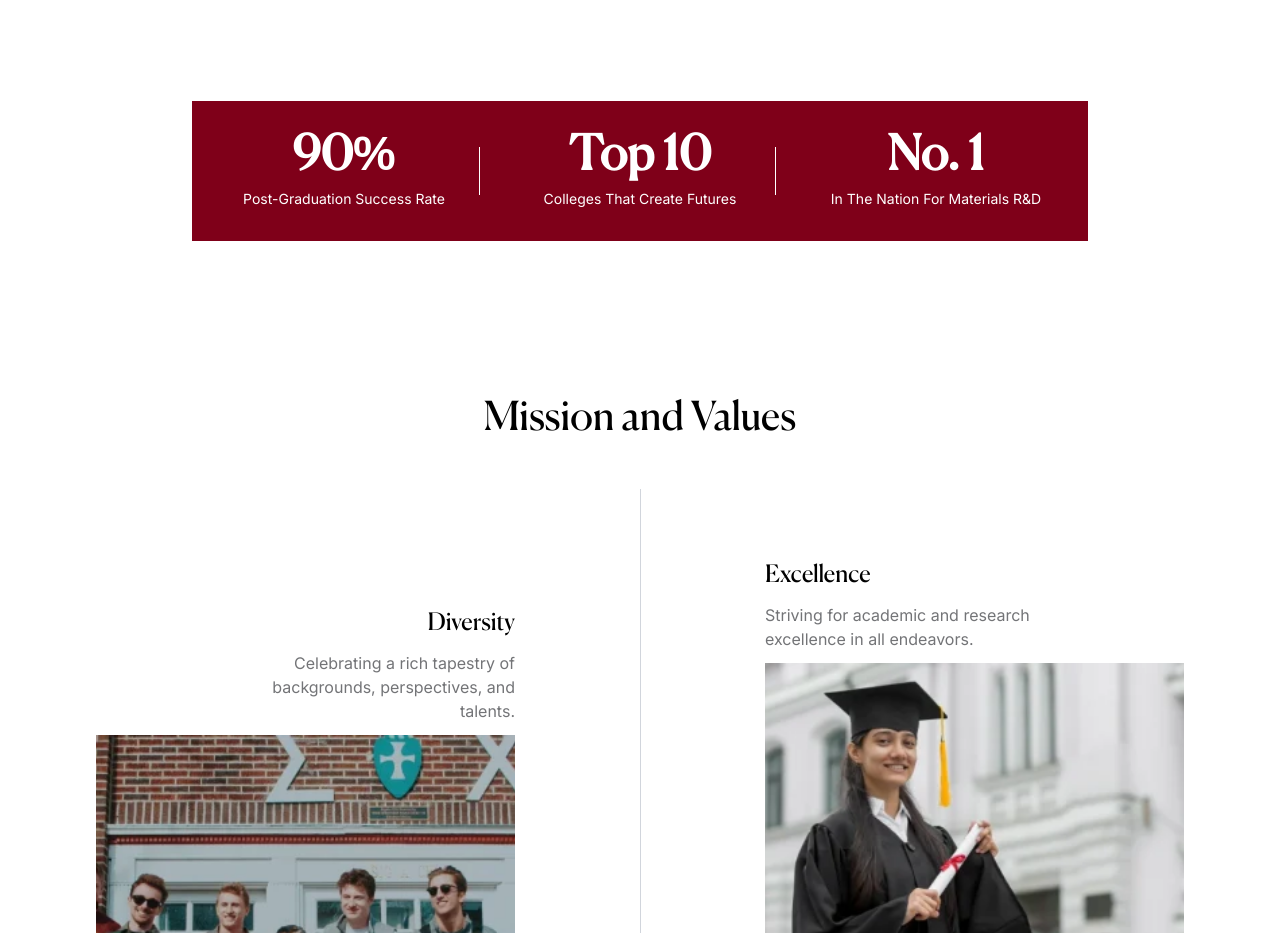
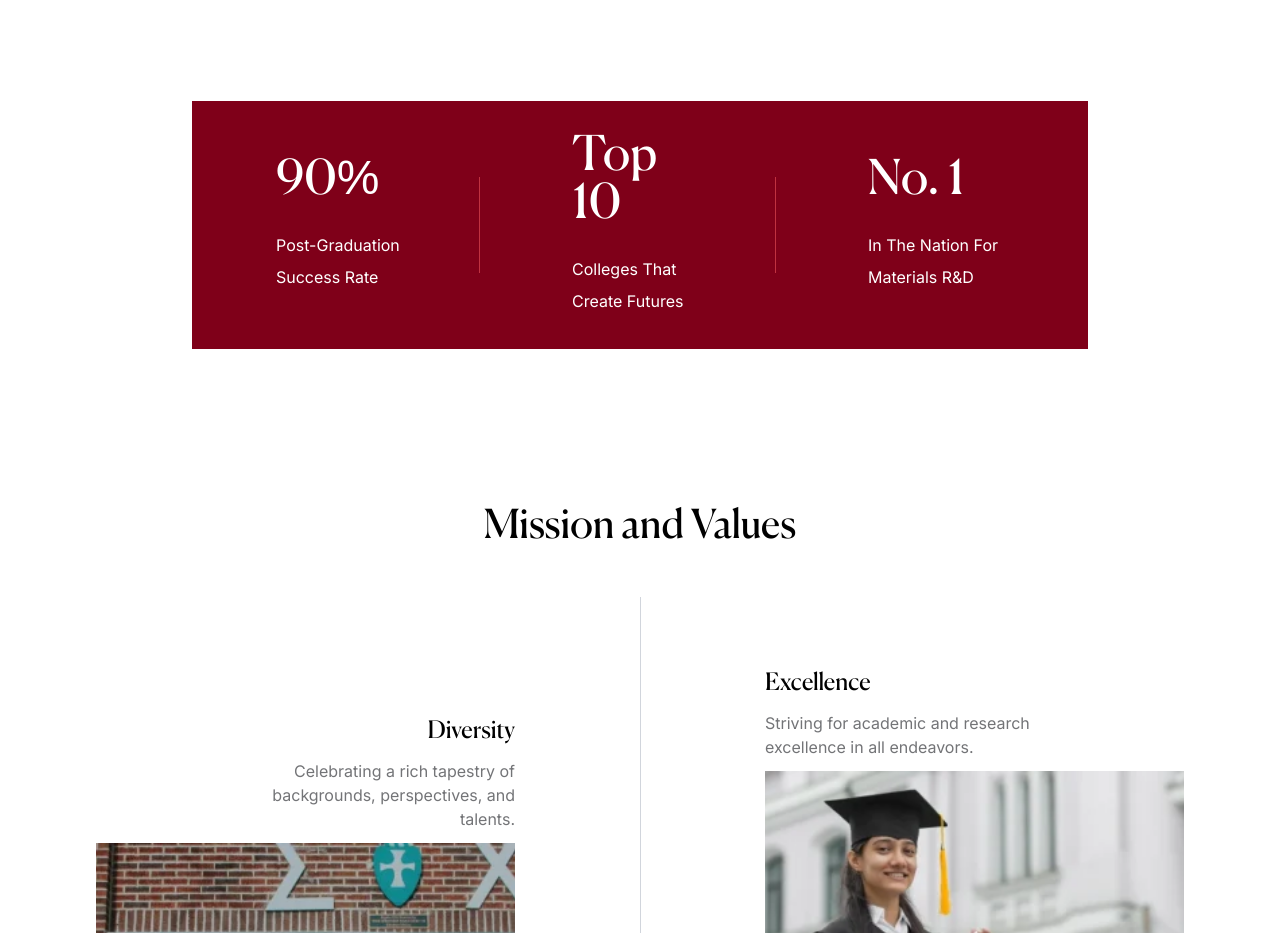
Before and after one commit to Kwasi-1/school-template-v1, a Next.js app: page /about in a window 1280 px wide. Shown: the part 1300-2233 px from the top of the page. Built offline with nearby package versions, Linux system fonts and the light colour scheme.

Commit message:
improve typography and layout on the stats card

```diff
--- a/components/about/StatsSection.tsx
+++ b/components/about/StatsSection.tsx
@@ -12,13 +12,15 @@ const StatsSection = () => {
       <div className="bg-[#7F0019] text-white py-8 px-4">
         <div className="grid grid-cols-1 md:grid-cols-3 text-center items-center gap-6">
           {stats.map((stat, index) => (
-            <div key={index} className="relative">
-              <h2 className="text-5xl font-semibold">{stat.value}</h2>
-              <p className="text-sm mt-2">{stat.label}</p>
+            <div key={index} className="flex flex-col relative justify-end">
+              <div className=" w-1/2 mx-auto text-left">
+                <h2 className="text-5xl pb-4">{stat.value}</h2>
+                <p className="text-base mt-2 leading-8">{stat.label}</p>
+              </div>
 
               {/* Divider (hidden on mobile, shown on larger screens) */}
               {index !== stats.length - 1 && (
-                <div className="hidden md:block absolute top-1/2 right-0 transform -translate-y-1/2 h-12 border-r border-white"></div>
+                <div className="hidden md:block absolute top-1/2 right-0 transform -translate-y-1/2 h-24 border-r border-red-400/50"></div>
               )}
             </div>
           ))}
```
